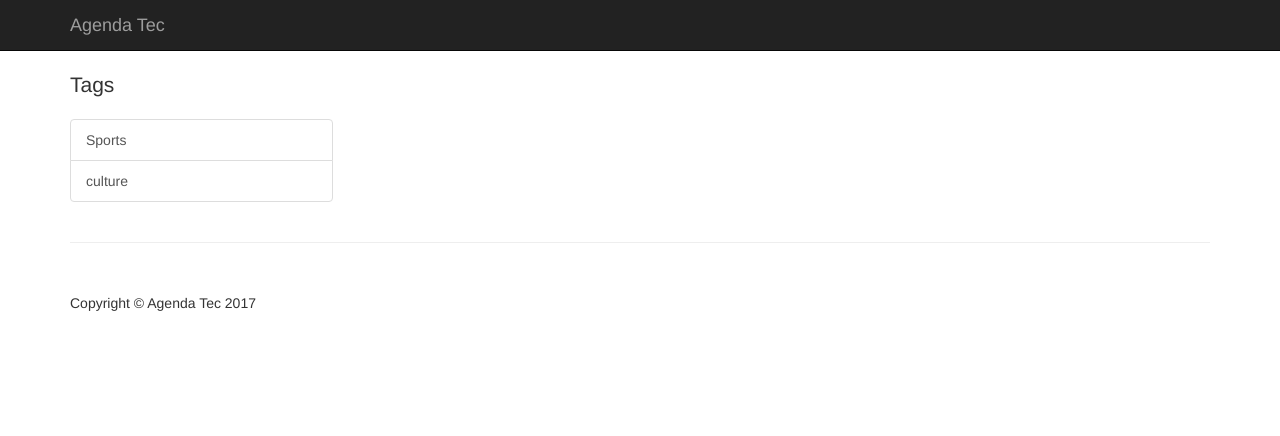
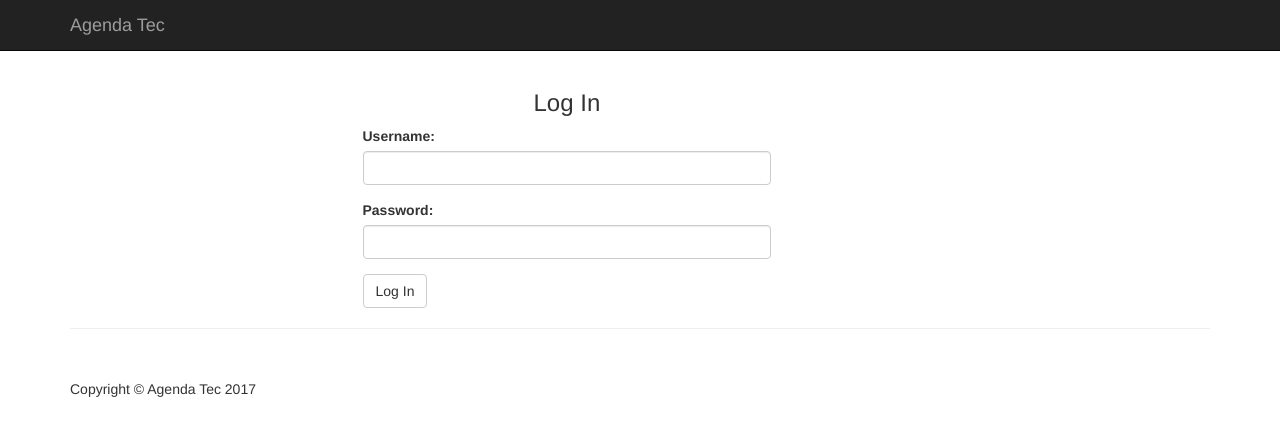
Before and after one commit to acebrianm/AgendaTec, a Django app: page / in a window 1280 px wide. Shown: the top 436 px of the page. Run offline with Django 3.2, Linux system fonts and the light colour scheme; some libraries are stand-ins or nearby versions.

Commit message:
Login and logout working with their respective website/buttons

```diff
--- /dev/null
+++ b/foo_low/fit/templates/fit/login.html
@@ -0,0 +1,24 @@
+{% extends 'fit/index.html' %}
+{% block content %}
+<div class="row">
+  <div class="col-sm-6">
+    <h3 class="text-center">Log In</h3>
+  </div>
+</div>
+
+<div class="row">
+  <div class="col-sm-6">
+    <form method="post" action="{% url 'login' %}">{% csrf_token %}
+      <div class="form-group">
+	<label for="username">Username:</label>
+	<input type="text" class="form-control" id="username" name="username">
+      </div>
+      <div class="form-group">
+	<label for="password">Password:</label>
+	<input type="password" class="form-control" id="password" name="password">
+      </div>
+      <input type="submit" class="btn btn-default" value="Log In"/>
+    </form>
+  </div>
+</div>
+{% endblock %}
--- a/foo_low/fit/urls.py
+++ b/foo_low/fit/urls.py
@@ -4,4 +4,6 @@ from . import views
 urlpatterns = [
     url(r'^$', views.index, name='index'),
     url(r'^my_account/$', views.my_account, name='my_account'),
+    url(r'^login/$', views.log_in, name='login'),
+    url(r'^logout/$', views.log_out, name='logout'),
 ]
--- a/foo_low/fit/views.py
+++ b/foo_low/fit/views.py
@@ -1,6 +1,7 @@
 from django.shortcuts import render
 from django.template import loader
-from django.contrib.auth import logout
+from django.contrib.auth import logout, authenticate, login
+from django.contrib import messages
 from django.http import HttpResponse, HttpResponseRedirect
 from .models import Tag, Profile
 from .forms import TagForm
@@ -8,12 +9,37 @@ from .forms import TagForm
 # Index redirection in the website.
 def index(request):
 
-    # Template render
-    template = loader.get_template('fit/index.html')
-    context = {
+    if not request.user.is_authenticated:
+        template = loader.get_template('fit/login.html')
+        context ={}
+        return HttpResponse(template.render(context, request))
+
+    else:
+        # Template render
+        template = loader.get_template('fit/index.html')
+        context = {
             'tag_list': ["Sports", "culture"]
-    }
-    return HttpResponse(template.render(context, request))
+        }
+        return HttpResponse(template.render(context, request))
+
+# Log in
+def log_in(request):
+    username = request.POST.get('username')
+    password = request.POST.get('password')
+    user = authenticate(request, username=username, password=password)
+    print(username)
+    print(password)
+    if user is not None:
+        login(request, user)
+        return index(request)
+    else:
+        messages.error(request, 'Wrong username or password.')
+        return index(request)
+
+# Log out
+def log_out(request):
+    logout(request)
+    return index(request)
 
 # Webpage to follow or unfollow interests.
 def my_account(request):
```
Also changed, not shown: foo_low/fit/templates/fit/index.html (+10 -1 lines).
